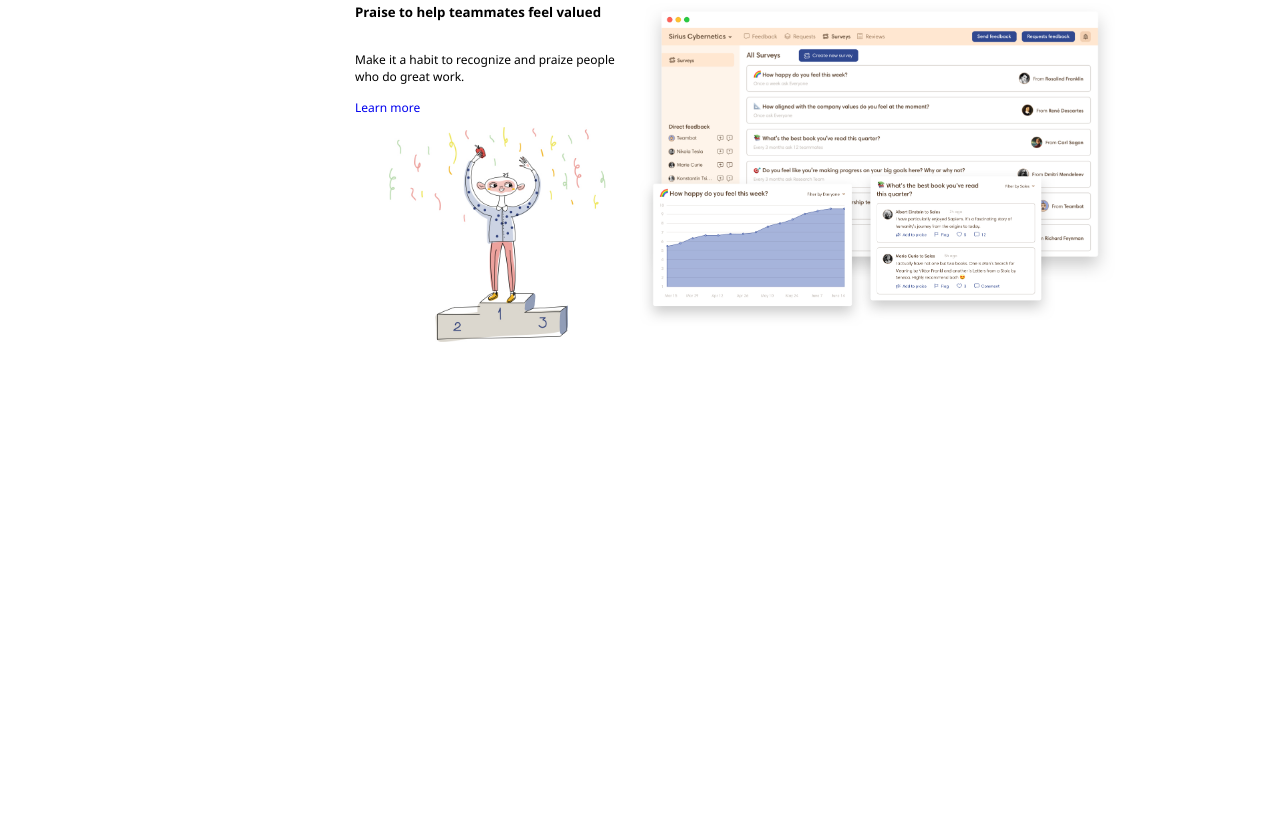
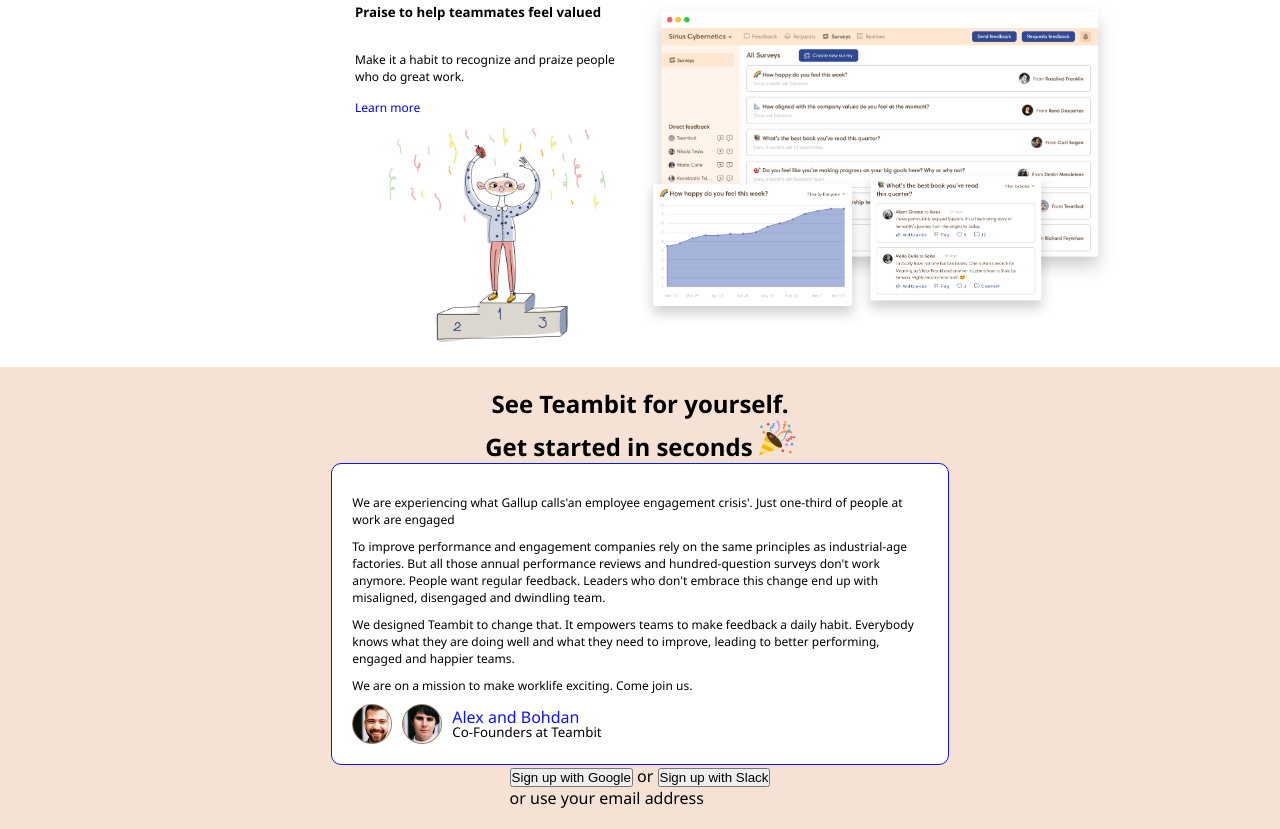
Before and after one commit to Steferre/node-sass-teambit, a website: page index.html in a window 1280 px wide. Shown: the part 2996-3825 px from the top of the page. Before the commit the page ends 3363 px from the top, so only its background shows below. Drawn offline with Linux system fonts and the light colour scheme.

Commit message:
Aggiunta bozza sezione 4

```diff
--- a/index.html
+++ b/index.html
@@ -161,6 +161,37 @@
                 </div>
             </div>
         </section>
+        <section class="fourthSct">
+            <div class="container">
+                <div class="wrapper wrapVertical wrapCenterV">
+                    <h2>See Teambit for yourself.</h2>
+                    <h2>
+                        Get started in seconds
+                        <img src="imgs/happy.svg" alt="emoticon happy">
+                    </h2>
+                    <div class="box">
+                        <p>We are experiencing what Gallup calls'an employee engagement crisis'. Just one-third of people at work are engaged</p>
+                        <p>To improve performance and engagement companies rely on the same principles as industrial-age factories. But all those annual performance reviews and hundred-question surveys don't work anymore. People want regular feedback. Leaders who don't embrace this change end up with misaligned, disengaged and dwindling team.</p>
+                        <p>We designed Teambit to change that. It empowers teams to make feedback a daily habit. Everybody knows what they are doing well and what they need to improve, leading to better performing, engaged and happier teams.</p>
+                        <p>We are on a mission to make worklife exciting. Come join us.</p>
+                        <div class="founderPhoto">
+                            <img src="imgs/alex.png" alt="founder photo">
+                            <img src="imgs/bohdan.png" alt="founder photo">
+                            <div class="text">
+                                <span class="name">Alex and Bohdan</span>
+                                <span><small>Co-Founders at Teambit</small></span>
+                            </div>
+                        </div>
+                    </div>
+                    <div class="btnBox">
+                        <button>Sign up with Google</button>
+                        <span>or</span>
+                        <button>Sign up with Slack</button>
+                        <p>or use your email address</p>
+                    </div>
+                </div>
+            </div>
+        </section>
     </main>
 </body>
 </html>
--- a/src/partials/_common.scss
+++ b/src/partials/_common.scss
@@ -20,6 +20,10 @@
     @include basicWrapperRule;
 }
 
+.wrapVertical {
+    flex-direction: column;
+}
+
 .wrapBasis {
     flex-basis: calc(100% / 2);
 }
@@ -28,6 +32,14 @@
     flex-direction: row-reverse;
 }
 
+.wrapCenterH {
+    justify-content: center;
+}
+
+.wrapCenterV {
+    align-items: center;
+}
+
 h3 {
     text-align: center;
 }
--- /dev/null
+++ b/src/partials/_fourthSct.scss
@@ -0,0 +1,35 @@
+.fourthSct {
+    background-color: $originalBgColor;
+}
+
+.box {
+    background-color: #FFFFFF;
+    padding: $myPadding * 2;
+    border: 1px solid $btnColor;
+    border-radius: 10px;
+    width: 65%;
+        p {
+            font-size: $captionsFontSize;
+            margin: ($myMargin * 2) 0;
+        }
+}
+
+.founderPhoto {
+    display: flex;
+        img {
+            width: 40px;
+            height: 40px;
+            margin-right: ($myMargin * 2);
+        }
+}
+
+.text {
+    display: flex;
+    flex-direction: column;
+    justify-content: center;
+    align-items: flex-start;
+    line-height: 14px;
+        .name {
+            color: $btnColor;
+        }
+}
--- a/src/partials/_secondSct.scss
+++ b/src/partials/_secondSct.scss
@@ -1,10 +1,6 @@
 .secondSct {
     background-color: $originalBgColor;
     padding-bottom: $myPadding * 3;
-}
-
-.wrapVertical {
-    flex-direction: column;
 }
 
 .spaceLine {
--- a/src/style.scss
+++ b/src/style.scss
@@ -8,3 +8,4 @@
 @import "partials/firstSct";
 @import "partials/secondSct";
 @import "partials/thirdSct";
+@import "partials/fourthSct";
```
Also changed, not shown: dist/style.css.
